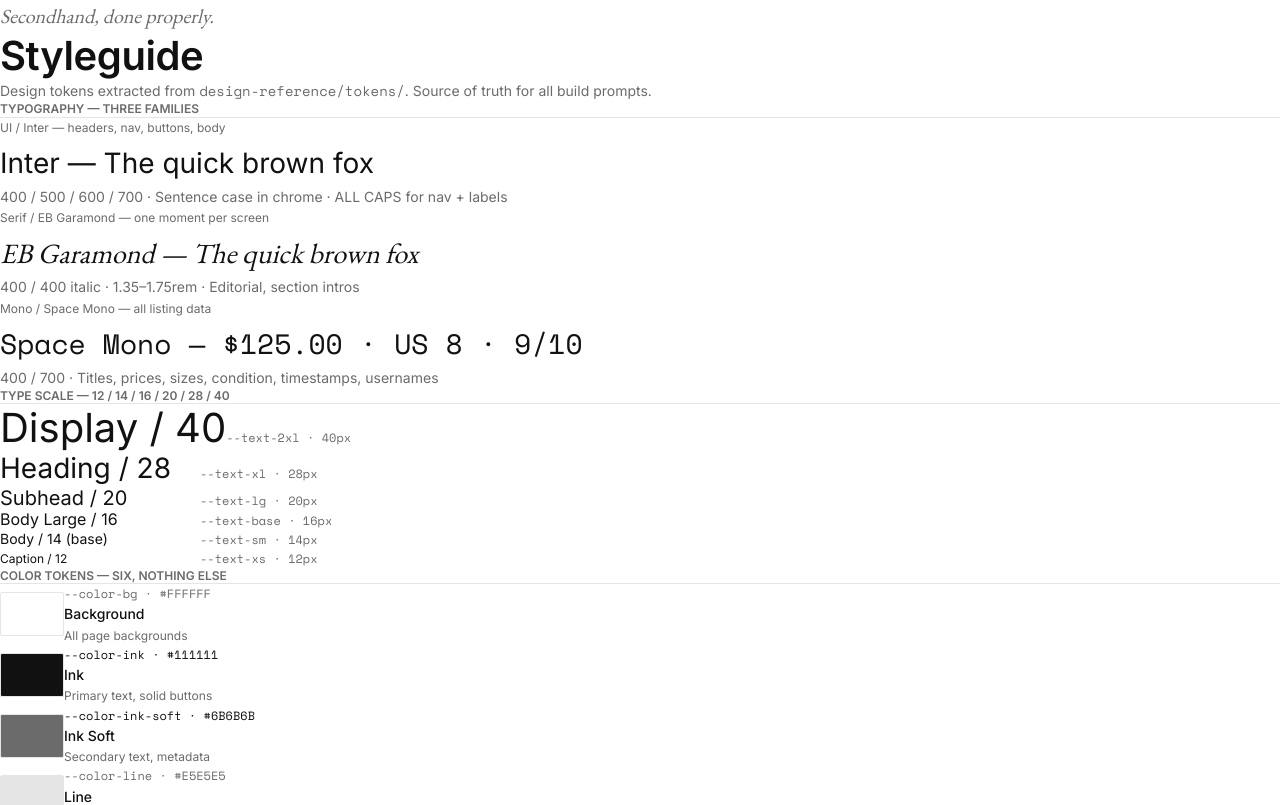
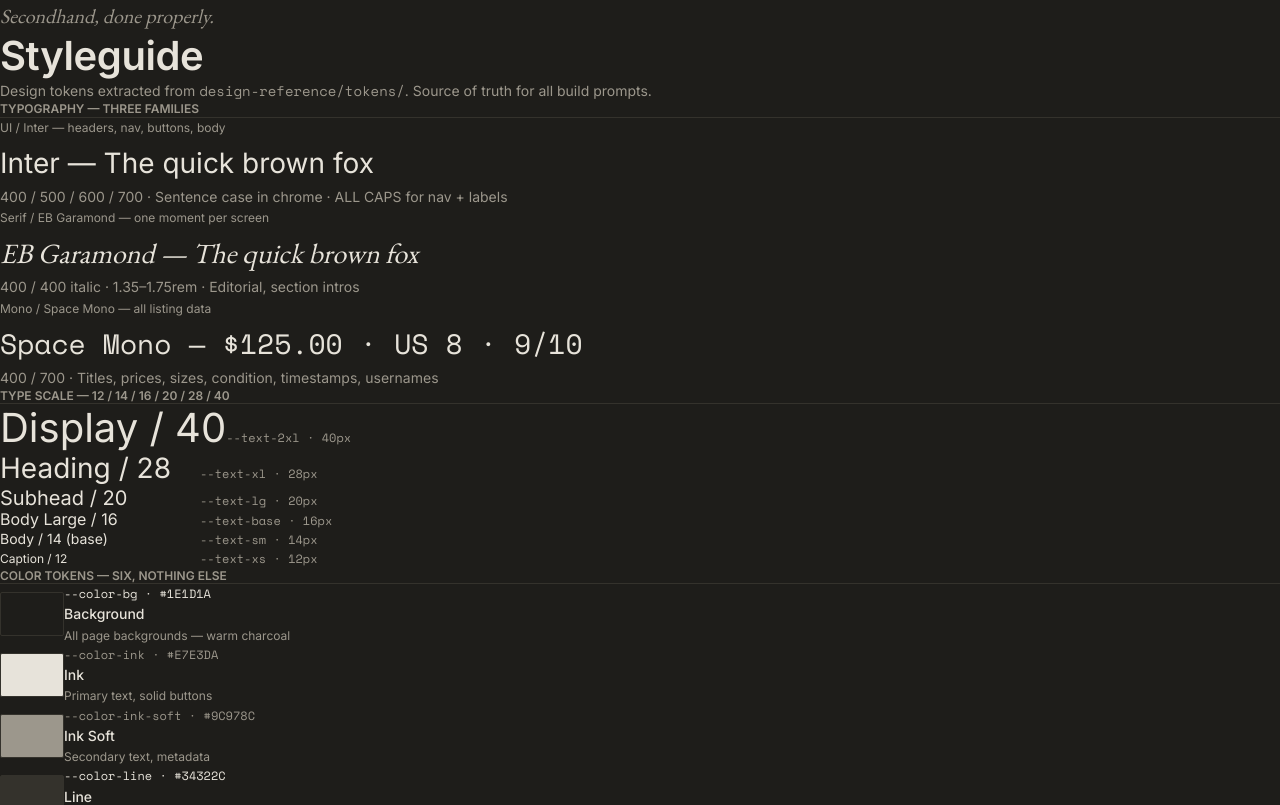
Before and after one commit to aetiusgular/resale-platform, a Next.js app: page /styleguide in a window 1280 px wide. Shown: the top 805 px of the page. Built offline with nearby package versions, Linux system fonts and the light colour scheme.

Commit message:
feat(theme): lock warm-charcoal dark theme (#1E1D1A) — archive/streetwear aesthetic; update styleguide swatches

```diff
--- a/app/components/listing-card.tsx
+++ b/app/components/listing-card.tsx
@@ -76,7 +76,7 @@ export default function ListingCard({
         {unavailable && (
           <div style={{
             position: 'absolute', inset: 0,
-            background: 'rgba(255,255,255,0.85)',
+            background: 'rgba(14,14,13,0.78)',
             display: 'flex', alignItems: 'center', justifyContent: 'center',
           }}>
             <span style={{ fontFamily: 'var(--font-mono)', fontSize: '12px', letterSpacing: '0.08em', color: 'var(--color-ink)' }}>SOLD</span>
--- a/app/globals.css
+++ b/app/globals.css
@@ -1,23 +1,26 @@
 @import "tailwindcss";
 
 /* ─── Design tokens ──────────────────────────────────────────────────────────
-   Six colours, nothing else. No gradients. No dark mode.
-   Source: design-reference/tokens/colors.css + typography.css + spacing.css
+   Six colours, nothing else. No gradients.
+   LOCKED THEME (2026): warm-charcoal dark — archive/streetwear aesthetic.
+   Warm greige charcoal ground, warm off-white text, monochrome near-white
+   highlight. Chosen over pure-black / cool-slate / warm-onyx after live review.
    ─────────────────────────────────────────────────────────────────────────── */
 @theme {
   /* Colors */
-  --color-bg:       #FFFFFF;
-  --color-ink:      #111111;
-  --color-ink-soft: #6B6B6B;
-  --color-line:     #E5E5E5;
-  --color-accent:   #1B4332;
-  --color-alert:    #B3261E;
+  /* Warm charcoal — archive/streetwear aesthetic (concrete/gunmetal, not cool tech-grey) */
+  --color-bg:       #1E1D1A;   /* warm dark charcoal — clearly grey, not black; greige undertone */
+  --color-ink:      #E7E3DA;   /* warm light grey leaning white — body text */
+  --color-ink-soft: #9C978C;   /* warm taupe-grey — secondary text */
+  --color-line:     #34322C;   /* warm charcoal hairline, a step lighter than bg */
+  --color-accent:   #F1EEE7;   /* highlight — warm near-white (brighter than body) */
+  --color-alert:    #CE6A5C;   /* muted red — only shown on error states */
 
   /* Shadow — floating surfaces only (dropdown, toast, modal) */
-  --shadow-1: 0 1px 2px rgba(0, 0, 0, 0.06);
+  --shadow-1: 0 1px 2px rgba(0, 0, 0, 0.5);
 
   /* Overlay */
-  --color-overlay: rgba(255, 255, 255, 0.85);
+  --color-overlay: rgba(0, 0, 0, 0.85);
 
   /* Typography — three families */
   --font-ui:    var(--font-inter, 'Inter'), system-ui, -apple-system, sans-serif;
--- a/app/styleguide/page.tsx
+++ b/app/styleguide/page.tsx
@@ -7,12 +7,12 @@ export const metadata: Metadata = {
 /* ─── Token data ─────────────────────────────────────────────────────────── */
 
 const COLORS = [
-  { name: '--color-bg',       hex: '#FFFFFF', label: 'Background',    usage: 'All page backgrounds' },
-  { name: '--color-ink',      hex: '#111111', label: 'Ink',           usage: 'Primary text, solid buttons' },
-  { name: '--color-ink-soft', hex: '#6B6B6B', label: 'Ink Soft',      usage: 'Secondary text, metadata' },
-  { name: '--color-line',     hex: '#E5E5E5', label: 'Line',          usage: 'All borders — 1px only' },
-  { name: '--color-accent',   hex: '#1B4332', label: 'Accent',        usage: 'Verified badges, active states, success' },
-  { name: '--color-alert',    hex: '#B3261E', label: 'Alert',         usage: 'Errors + disputes only' },
+  { name: '--color-bg',       hex: '#1E1D1A', label: 'Background',    usage: 'All page backgrounds — warm charcoal' },
+  { name: '--color-ink',      hex: '#E7E3DA', label: 'Ink',           usage: 'Primary text, solid buttons' },
+  { name: '--color-ink-soft', hex: '#9C978C', label: 'Ink Soft',      usage: 'Secondary text, metadata' },
+  { name: '--color-line',     hex: '#34322C', label: 'Line',          usage: 'All borders — 1px only' },
+  { name: '--color-accent',   hex: '#F1EEE7', label: 'Accent',        usage: 'Highlight, active states, verified' },
+  { name: '--color-alert',    hex: '#CE6A5C', label: 'Alert',         usage: 'Errors + disputes only' },
 ]
 
 const TYPE_SCALE = [
@@ -49,7 +49,7 @@ function Section({ title, children }: { title: string; children: React.ReactNode
 }
 
 function ColorSwatch({ name, hex, label, usage }: typeof COLORS[0]) {
-  const isDark = ['#111111', '#1B4332', '#6B6B6B', '#B3261E'].includes(hex)
+  const isDark = ['#1E1D1A', '#34322C'].includes(hex)
   return (
     <div style={{ display: 'flex', alignItems: 'center', gap: 'var(--spacing-3)', marginBottom: 'var(--spacing-2)' }}>
       <div
```
